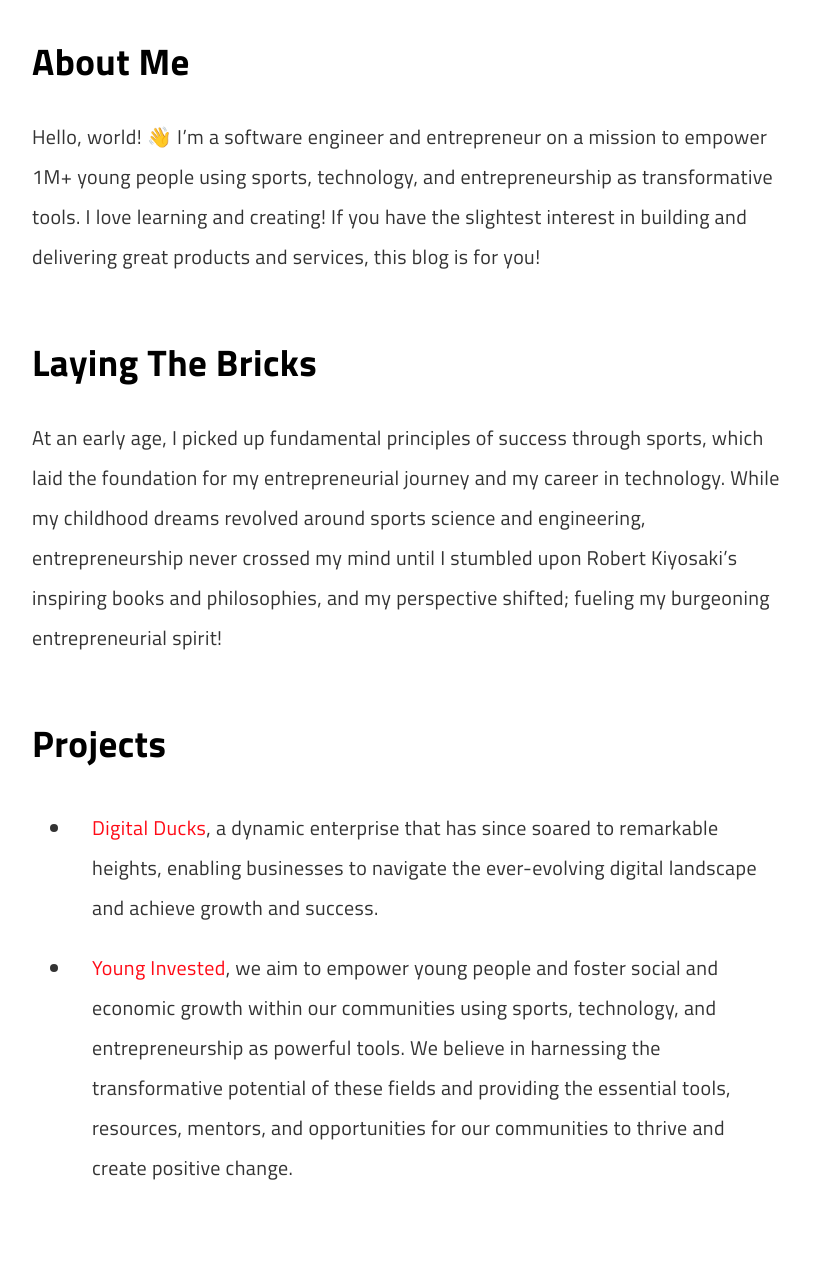
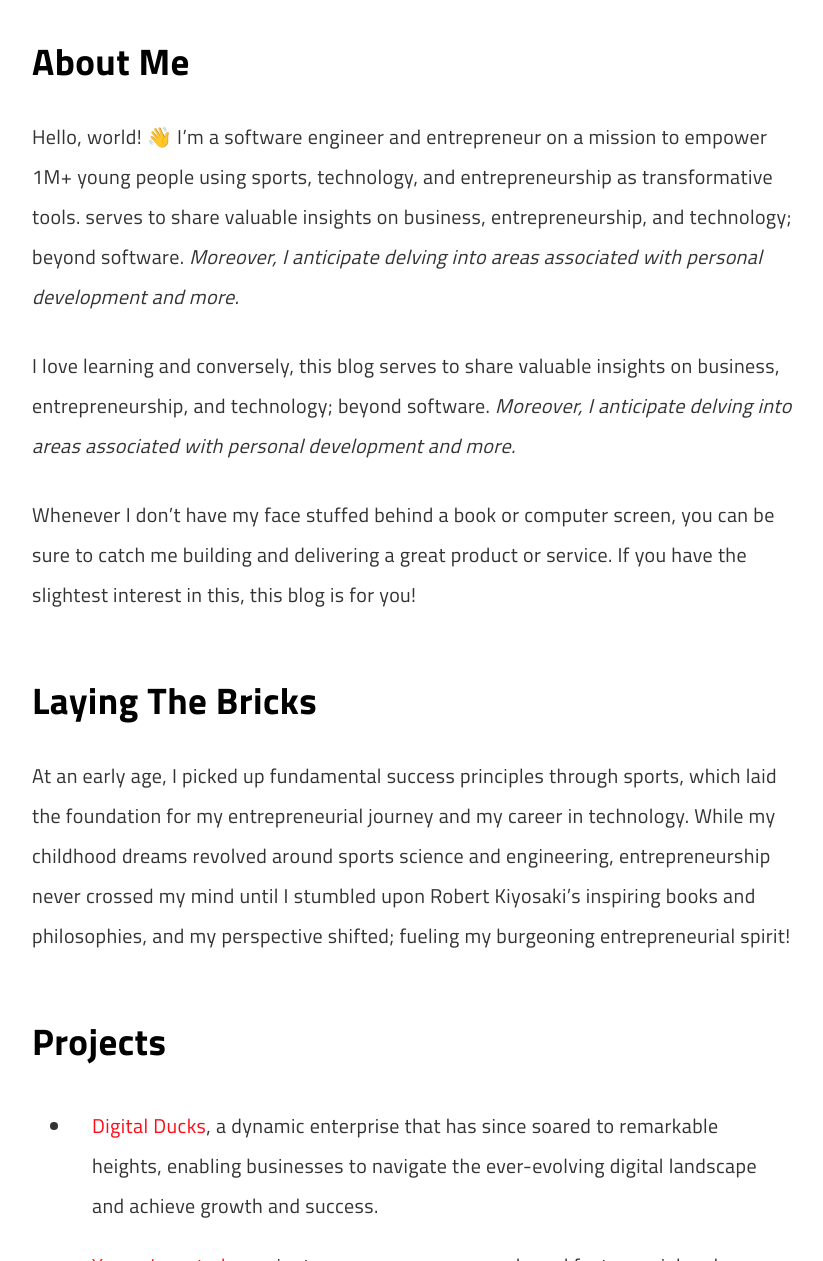
Before and after one commit to marv0/marv0.github.io, a Jekyll site: the page built from pages/about.md, in a window 1280 px wide and 1400 px high, scrolled down 344 px, cut to the strip 139-1400 px from the top of the window. Shown: the whole strip, without its empty margins (228-1051 px from the left). Built offline with Jekyll 4.4.1, drawn with Linux system fonts in a browser that asks for light colours; a script that is not in the unit is left out; some of the changed text lies outside the part shown.

Commit message:
Update about.md

```diff
--- a/pages/about.md
+++ b/pages/about.md
@@ -10,11 +10,16 @@ permalink: /about/
 
 ## About Me
 
-Hello, world! 👋 I'm a software engineer and entrepreneur on a mission to empower 1M+ young people using sports, technology, and entrepreneurship as transformative tools. I love learning and creating! If you have the slightest interest in building and delivering great products and services, this blog is for you!
+Hello, world! 👋 I'm a software engineer and entrepreneur on a mission to empower 1M+ young people using sports, technology, and entrepreneurship as transformative tools.
+serves to share valuable insights on business, entrepreneurship, and technology; beyond software. *Moreover, I anticipate delving into areas associated with personal development and more.*
+
+I love learning and conversely, this blog serves to share valuable insights on business, entrepreneurship, and technology; beyond software. *Moreover, I anticipate delving into areas associated with personal development and more.*
+
+Whenever I don't have my face stuffed behind a book or computer screen, you can be sure to catch me building and delivering a great product or service. If you have the slightest interest in this, this blog is for you!
 
 ## Laying The Bricks
 
-At an early age, I picked up fundamental principles of success through sports, which laid the foundation for my entrepreneurial journey and my career in technology. While my childhood dreams revolved around sports science and engineering, entrepreneurship never crossed my mind until I stumbled upon Robert Kiyosaki's inspiring books and philosophies, and my perspective shifted; fueling my burgeoning entrepreneurial spirit!
+At an early age, I picked up fundamental success principles through sports, which laid the foundation for my entrepreneurial journey and my career in technology. While my childhood dreams revolved around sports science and engineering, entrepreneurship never crossed my mind until I stumbled upon Robert Kiyosaki's inspiring books and philosophies, and my perspective shifted; fueling my burgeoning entrepreneurial spirit!
 
 ## Projects
 
@@ -22,8 +27,8 @@ At an early age, I picked up fundamental principles of success through sports, w
 
 - [Young Invested](https://www.younginvested.org), we aim to empower young people and foster social and economic growth within our communities using sports, technology, and entrepreneurship as powerful tools. We believe in harnessing the transformative potential of these fields and providing the essential tools, resources, mentors, and opportunities for our communities to thrive and create positive change.
 
-## Why This Blog?
+## About This Blog
 
-This [blog](/), constructed using a Jekyll theme and maintained on GitHub pages for easy upkeep,  serves to share valuable insights on business, entrepreneurship, and technology; beyond software. *Moreover, I anticipate delving into areas associated with personal development and more.*
+This [blog](/), is constructed using a Jekyll theme and maintained on GitHub pages for easy upkeep.
 
 [Join me](/contact) on this exciting journey as we network, break barriers, and explore uncharted territories together!
```
